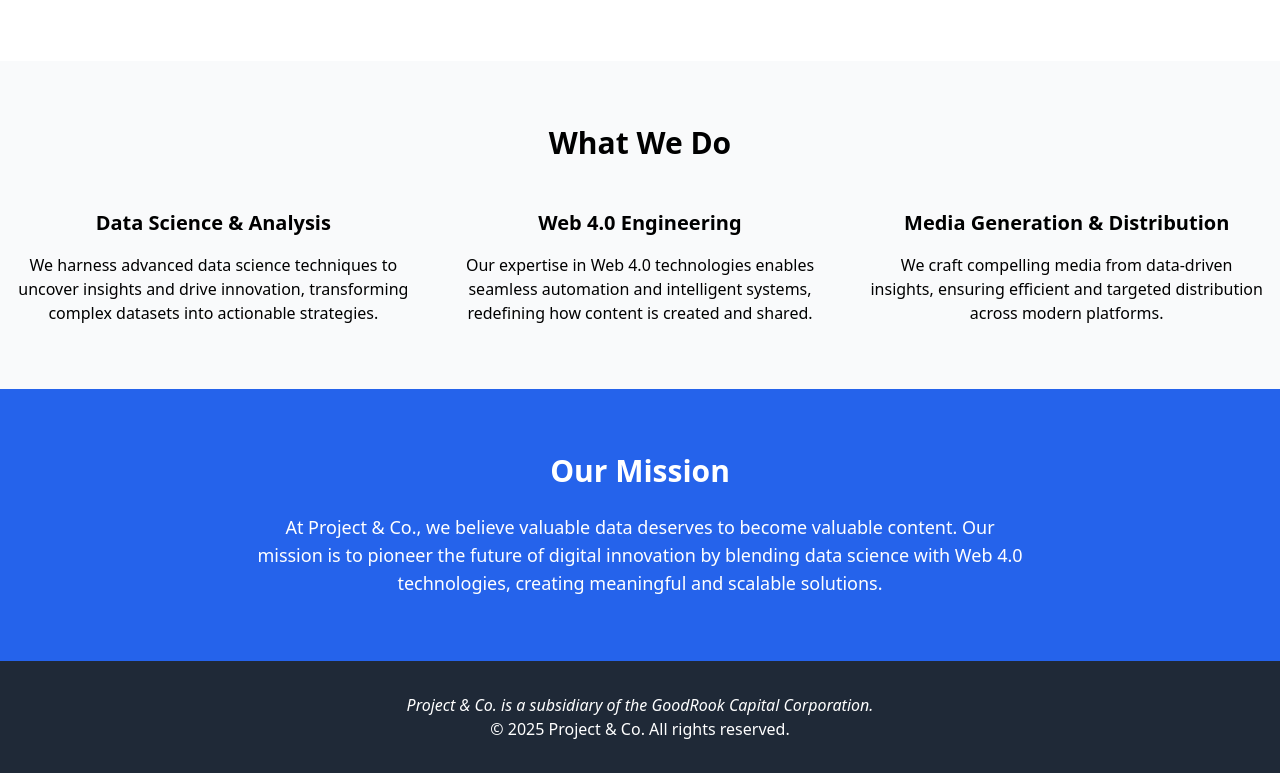
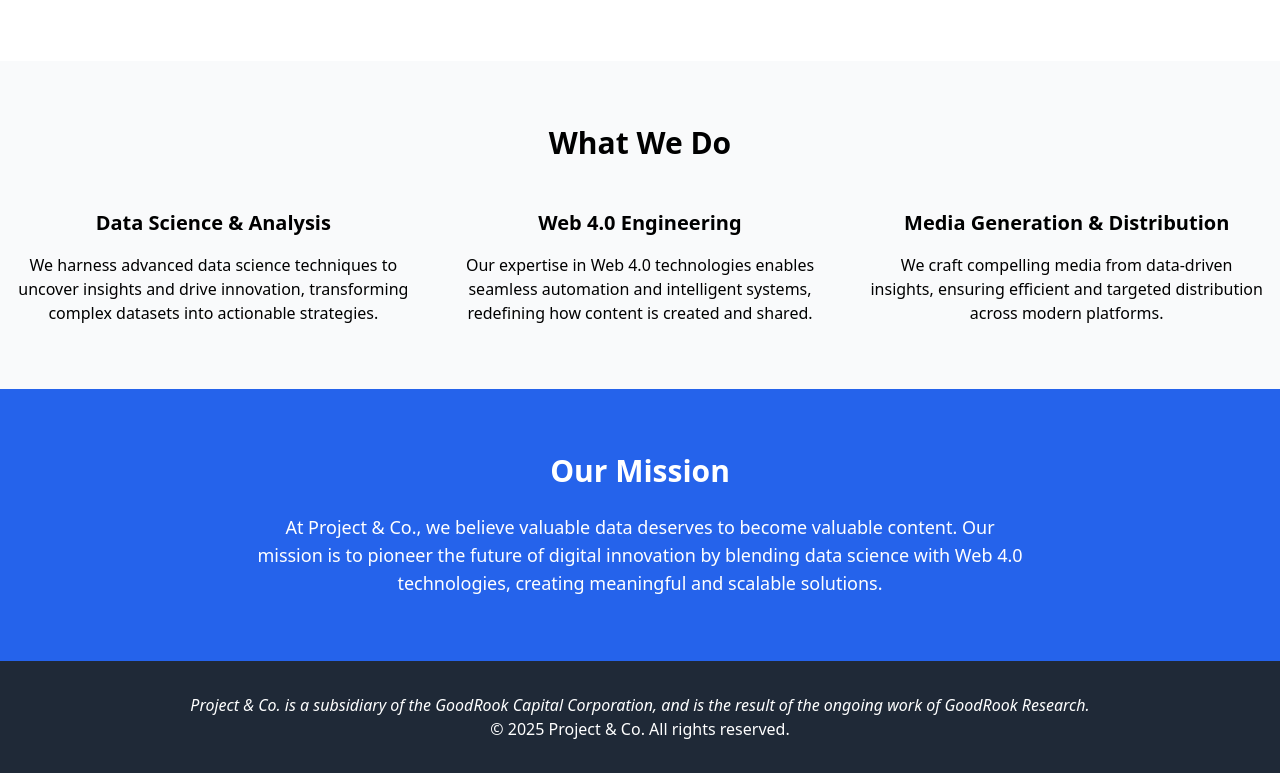
Before and after one commit to ProjectCoCom/projectcocom.github.io, a plain HTML site: page index.html in a window 1280 px wide. Shown: the part 431-1204 px from the top of the page. Drawn offline with nearby package versions, Linux system fonts and the light colour scheme.

Commit message:
Update footer text to include GoodRook Research

```diff
--- a/index.html
+++ b/index.html
@@ -93,7 +93,7 @@
 
     <footer class="bg-gray-800 text-white py-8">
         <div class="container mx-auto text-center">
-                <p><em>Project &amp; Co. is a subsidiary of the GoodRook Capital Corporation.</em></p>
+                <p><em>Project &amp; Co. is a subsidiary of the GoodRook Capital Corporation, and is the result of the ongoing work of GoodRook Research.</em></p>
             <p>&copy; 2025 Project & Co. All rights reserved.</p>
         </div>
     </footer>
```
